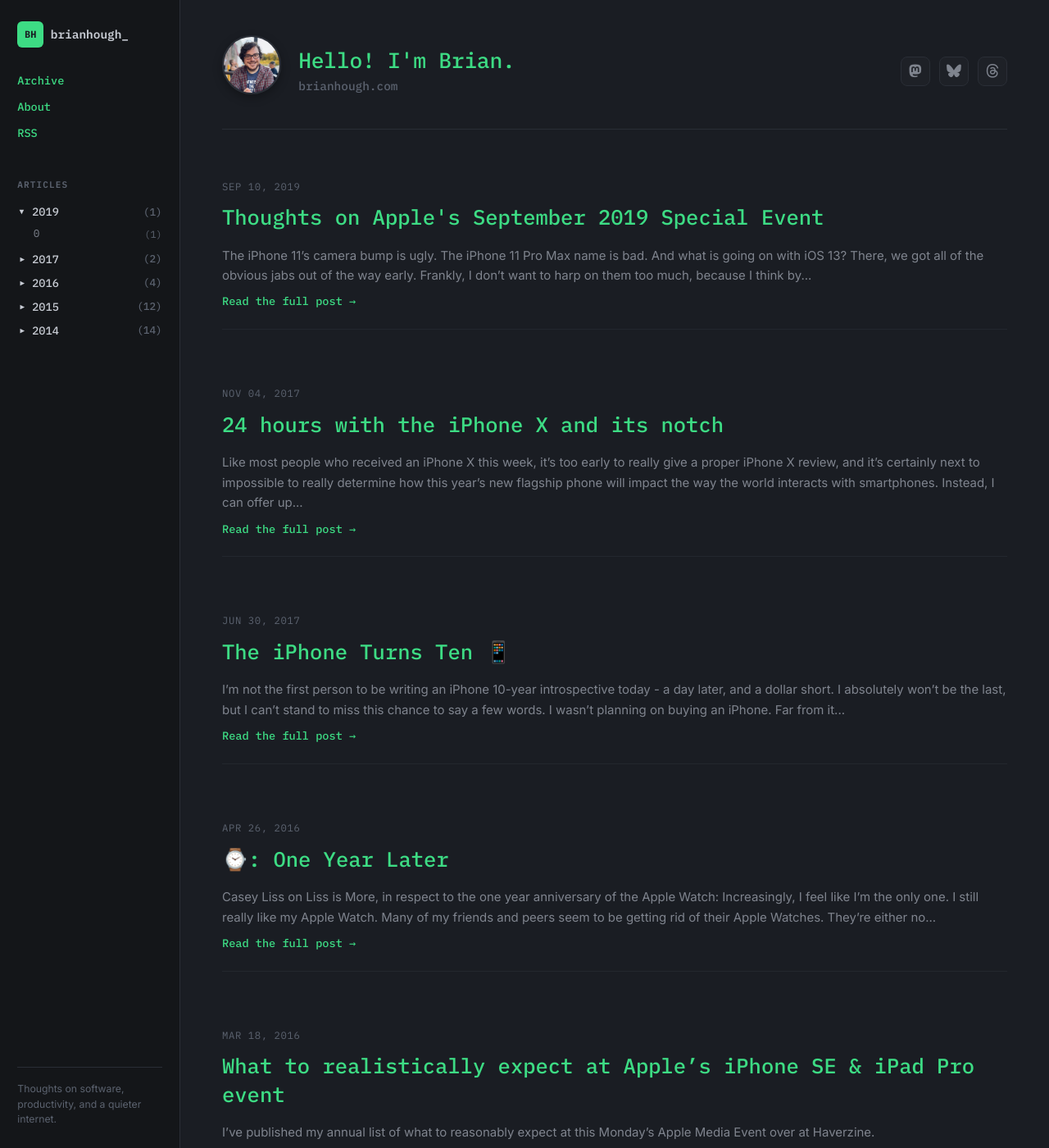
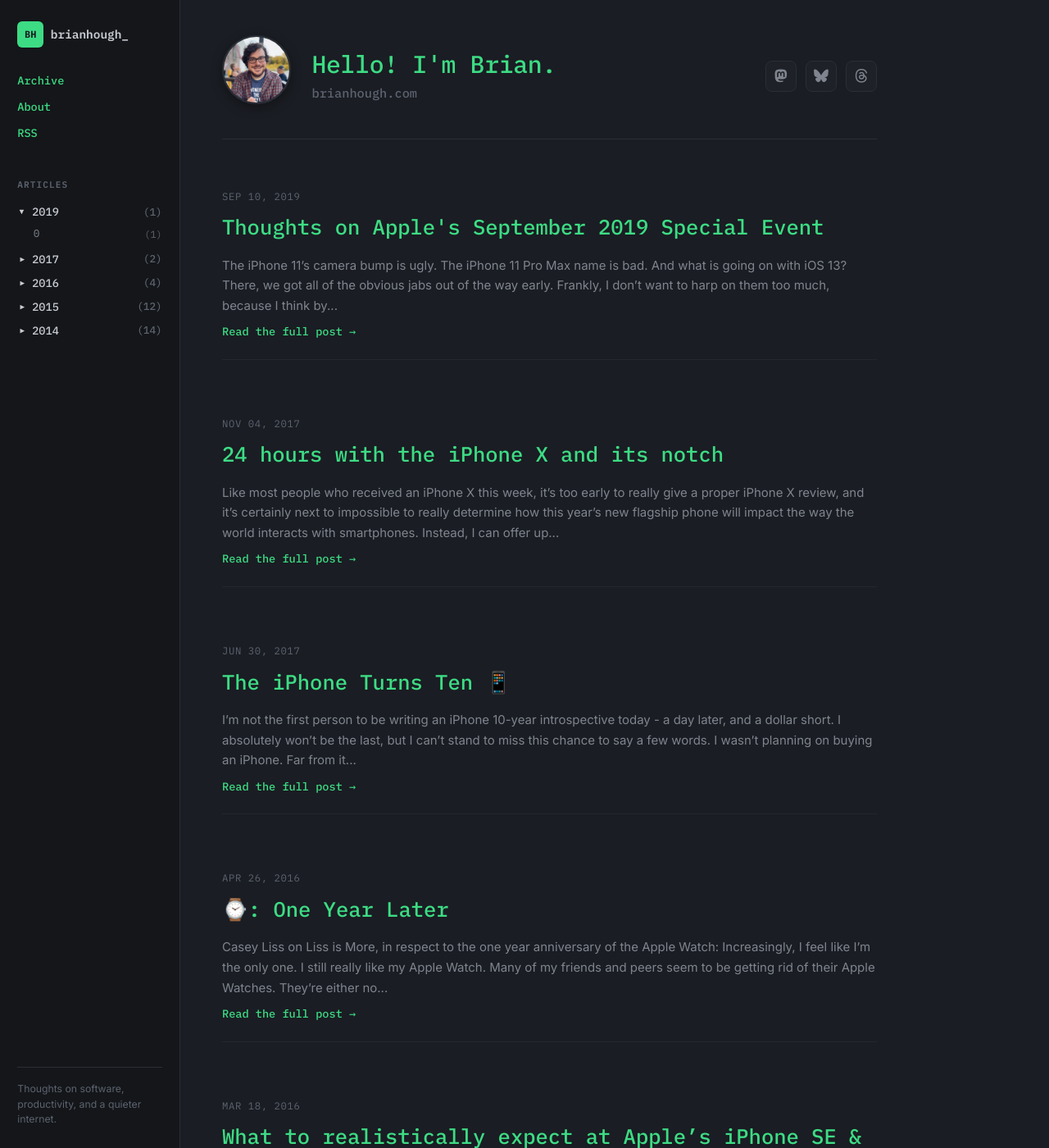
Before and after one commit to derfbwh/derfbwh.github.io, a Jekyll site: the page built from index.html, in a window 1280 px wide and 1400 px high. Shown: the whole window at 82% size. Built offline with Jekyll 4.4.1, drawn with Linux system fonts in a browser that asks for light colours; nearby versions of some CDN libraries; the list of posts is cut into pages by our own code.

Commit message:
theme-update

```diff
--- a/_layouts/default.html
+++ b/_layouts/default.html
@@ -91,7 +91,7 @@
                 <img src="/images/profile.jpg" alt="Brian Hough" class="site-header-avatar" onerror="this.src='https://via.placeholder.com/80'">
               </a>
               <div class="site-header-info">
-                <h1><a href="/">Hello! I'm Brian.</a></h1>
+                <h1 class="site-header-title"><a href="/">Hello! I'm Brian.</a></h1>
                 <a href="/" class="site-url">brianhough.com</a>
               </div>
             </div>
@@ -114,8 +114,6 @@
 
     </div>
 
-    <!-- Cloudflare Web Analytics --><script defer src='https://static.cloudflareinsights.com/beacon.min.js' data-cf-beacon='{"token": "59ed72088e6246588ba7a0f1a2e93768"}'></script><!-- End Cloudflare Web Analytics -->
-
     <script>
       // Sidebar toggle for mobile
       function toggleSidebar() {
--- a/default.html
+++ b/default.html
@@ -83,7 +83,7 @@
                 <img src="/images/profile.jpg" alt="Brian Hough" class="site-header-avatar" onerror="this.src='https://via.placeholder.com/80'">
               </a>
               <div class="site-header-info">
-                <h1><a href="/">Hello! I'm Brian.</a></h1>
+                <h1 class="site-header-title"><a href="/">Hello! I'm Brian.</a></h1>
                 <a href="/" class="site-url">brianhough.com</a>
               </div>
             </div>
--- a/public/css/poole.css
+++ b/public/css/poole.css
@@ -570,7 +570,8 @@
 }
 
 .container {
-  max-width: 84rem;
+  width: 85%;
+  max-width: 90rem;
   padding: 2.5rem 3rem;
   margin-left: 0;
   margin-right: auto;
@@ -589,12 +590,14 @@
   margin-bottom: 2.5rem;
   padding-bottom: 1.5rem;
   border-bottom: 1px solid var(--border-color);
+  gap: 1.5rem;
 }
 
 .site-header-profile {
   display: flex;
+  flex-direction: row;
   align-items: center;
-  gap: 1.25rem;
+  gap: 1.5rem;
 }
 
 .site-avatar-link {
@@ -604,14 +607,15 @@
 }
 
 .site-header-avatar {
-  width: 72px;
-  height: 72px;
+  width: 84px;
+  height: 84px;
   border-radius: 50%;
   object-fit: cover;
   border: 2px solid var(--border-color);
   flex-shrink: 0;
-  box-shadow: 0 4px 12px rgba(0, 0, 0, 0.3);
+  box-shadow: 0 4px 14px rgba(0, 0, 0, 0.35);
   transition: border-color var(--transition-fast), transform var(--transition-fast);
+  display: block;
 }
 
 .site-avatar-link:hover .site-header-avatar {
@@ -619,9 +623,16 @@
   transform: scale(1.04);
 }
 
-.site-header-info h1 {
+.site-header-info {
+  display: flex;
+  flex-direction: column;
+  justify-content: center;
+}
+
+.site-header-info h1,
+.site-header-title {
   font-family: var(--font-mono);
-  font-size: 1.55rem;
+  font-size: 1.75rem;
   font-weight: 600;
   color: var(--accent-green);
   margin: 0 0 0.25rem 0;
@@ -629,18 +640,20 @@
   line-height: 1.2;
 }
 
-.site-header-info h1 a {
+.site-header-info h1 a,
+.site-header-title a {
   color: inherit;
   text-decoration: none;
 }
 
-.site-header-info h1 a:hover {
-  color: var(--accent-green-hover);
+.site-header-info h1 a:hover,
+.site-header-title a:hover {
+  color: #5aeaa0;
 }
 
 .site-header-info .site-url {
   font-family: var(--font-mono);
-  font-size: 0.85rem;
+  font-size: 0.9rem;
   color: var(--text-muted);
   display: block;
   margin: 0;
@@ -663,8 +676,8 @@
   display: flex;
   align-items: center;
   justify-content: center;
-  width: 36px;
-  height: 36px;
+  width: 38px;
+  height: 38px;
   border-radius: 8px;
   background-color: var(--bg-card);
   border: 1px solid var(--border-color);
@@ -984,6 +997,8 @@
   }
 
   .container {
+    width: 100%;
+    max-width: 100%;
     padding: 3.5rem 1.25rem 2rem;
   }
 
@@ -992,7 +1007,14 @@
     flex-wrap: wrap;
     justify-content: space-between;
     align-items: center;
-    gap: 1rem;
+    gap: 1.25rem;
+  }
+
+  .site-header-profile {
+    display: flex;
+    flex-direction: row;
+    align-items: center;
+    gap: 1.25rem;
   }
 
   .site-header-social {
@@ -1015,12 +1037,35 @@
   }
 }
 
+@media (max-width: 480px) {
+  .site-header {
+    flex-direction: column;
+    align-items: flex-start;
+  }
+
+  .site-header-avatar {
+    width: 64px;
+    height: 64px;
+  }
+
+  .site-header-info h1,
+  .site-header-title {
+    font-size: 1.4rem;
+  }
+
+  .site-header-social {
+    align-self: flex-start;
+  }
+}
+
 @media (min-width: 52em) and (max-width: 72em) {
   :root {
     --sidebar-width: 200px;
   }
 
   .container {
+    width: 90%;
+    max-width: 100%;
     padding: 2rem 2rem;
   }
 }
```
Also changed, not shown: 3 other files.
